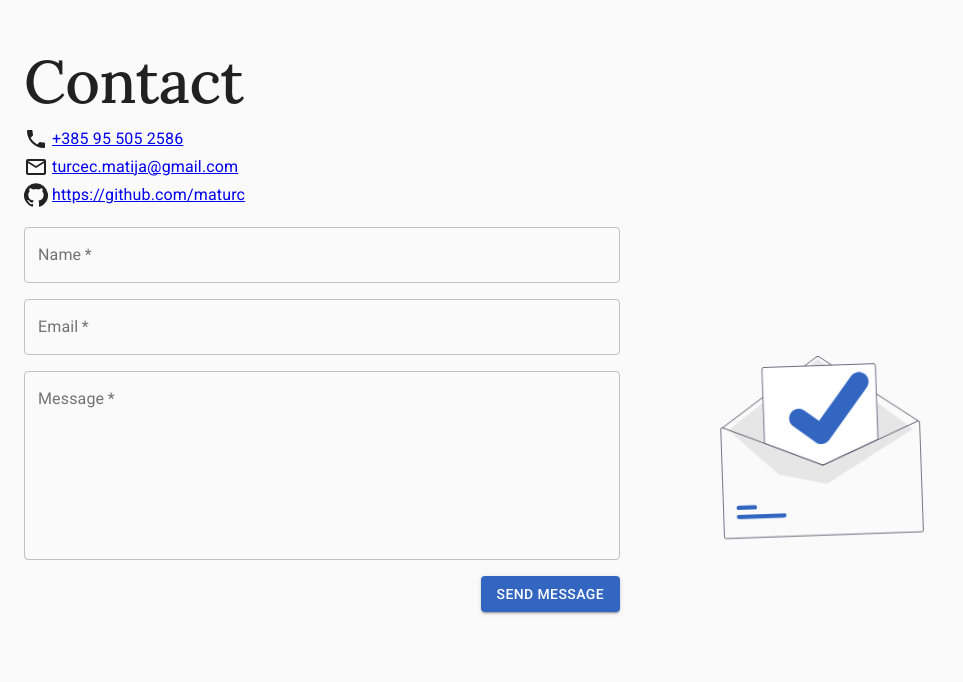
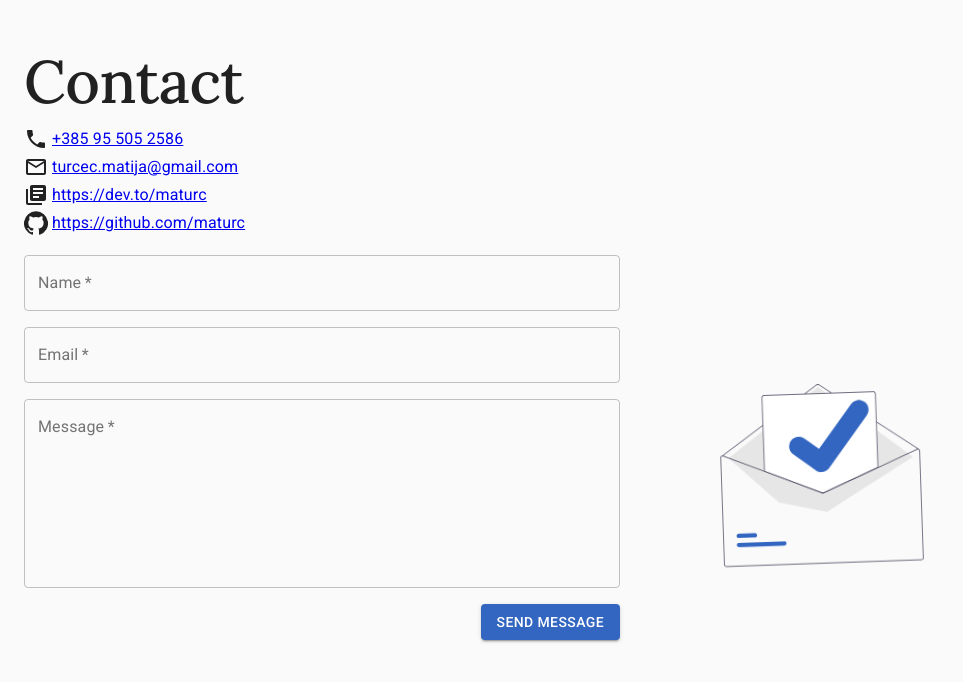
Before and after one commit to maturc/portfolio, a React (Create React App) app: page / in a window 1280 px wide. Shown: the part 3570-4252 px from the top of the page, without its empty margins (0-963 px from the left). Built offline with nearby package versions, Linux system fonts and the light colour scheme.

Commit message:
added dev.to link

```diff
--- a/src/components/Contact.tsx
+++ b/src/components/Contact.tsx
@@ -6,6 +6,7 @@ import MuiAlert, { AlertProps } from '@material-ui/lab/Alert';
 import MailOutlineIcon from '@material-ui/icons/MailOutline';
 import GitHubIcon from '@material-ui/icons/GitHub';
 import PhoneIcon from '@material-ui/icons/Phone';
+import LibraryBooksIcon from '@material-ui/icons/LibraryBooks';
 import SvgMail from './SvgMail';
 
 function Alert(props: AlertProps) {
@@ -50,6 +51,9 @@ function Contact( {contactRef, translation}: ISection ) {
       </Typography>
       <Typography variant="body1">
         <MailOutlineIcon className="contact__icon" /><a href="mailto:turcec.matija@gmail.com">turcec.matija@gmail.com</a>
+      </Typography>
+      <Typography variant="body1">
+        <LibraryBooksIcon className="contact__icon" /><a href="https://dev.to/maturc">https://dev.to/maturc</a>
       </Typography>
       <Typography variant="body1">
         <GitHubIcon className="contact__icon" /><a href="https://github.com/maturc">https://github.com/maturc</a>
```
